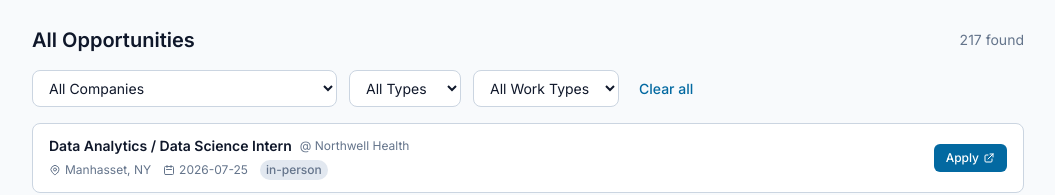
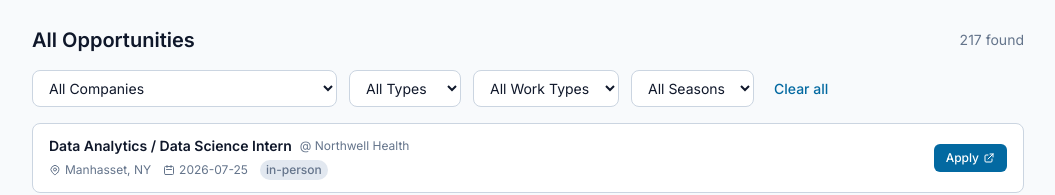
Before and after one commit to nathan1e1-1/internship-website, a Next.js app: page / in a window 1280 px wide. Shown: the part 122-317 px from the top of the page, without its empty margins (112-1167 px from the left). Built offline with nearby package versions, Linux system fonts and the light colour scheme.

Commit message:
feat: add season UI badges/filters + 20 new top-tier company checkers

```diff
--- a/src/app/page.tsx
+++ b/src/app/page.tsx
@@ -12,11 +12,12 @@ interface Filters {
   company: string;
   type: string;
   workType: string;
+  season: string;
 }
 
 export default function Home() {
   const [internships, setInternships] = useState<Internship[]>([]);
-  const [activeFilters, setActiveFilters] = useState<Filters>({ company: '', type: '', workType: '' });
+  const [activeFilters, setActiveFilters] = useState<Filters>({ company: '', type: '', workType: '', season: '' });
   const [lastUpdated, setLastUpdated] = useState<string>('unknown');
   const [isLoading, setIsLoading] = useState(true);
 
@@ -53,6 +54,9 @@ export default function Home() {
     if (activeFilters.workType) {
       result = result.filter((i) => i.work_type === activeFilters.workType);
     }
+    if (activeFilters.season) {
+      result = result.filter((i) => i.season === activeFilters.season);
+    }
     return result;
   }, [internships, activeFilters]);
 
@@ -63,6 +67,7 @@ export default function Home() {
     companies: Array.from(new Set(internships.map((i) => i.company))).sort(),
     types: Array.from(new Set(internships.map((i) => i.type))).sort(),
     workTypes: Array.from(new Set(internships.map((i) => i.work_type))).sort(),
+    seasons: Array.from(new Set(internships.map((i) => i.season).filter((s): s is string => !!s))).sort(),
   }), [internships]);
 
   return (
@@ -87,7 +92,7 @@ export default function Home() {
                 filters={filters}
                 activeFilters={activeFilters}
                 onChange={setActiveFilters}
-                onClear={() => setActiveFilters({ company: '', type: '', workType: '' })}
+                onClear={() => setActiveFilters({ company: '', type: '', workType: '', season: '' })}
               />
               <InternshipList internships={general} />
             </section>
--- a/src/components/FeaturedSection.tsx
+++ b/src/components/FeaturedSection.tsx
@@ -29,9 +29,16 @@ export function FeaturedSection({ internships }: FeaturedSectionProps) {
             >
               <div className="flex justify-between items-start mb-3">
                 <h3 className="font-bold text-lg text-card-foreground">{internship.company}</h3>
-                <span className={`text-xs px-2.5 py-1 rounded-full font-medium ${badge.color} ${badge.darkColor}`}>
-                  {badge.text}
-                </span>
+                <div className="flex gap-2">
+                  {internship.season && (
+                    <span className="text-xs px-2.5 py-1 rounded-full font-medium bg-blue-100 text-blue-700 dark:bg-blue-950 dark:text-blue-300">
+                      {internship.season}
+                    </span>
+                  )}
+                  <span className={`text-xs px-2.5 py-1 rounded-full font-medium ${badge.color} ${badge.darkColor}`}>
+                    {badge.text}
+                  </span>
+                </div>
               </div>
               <p className="text-muted-foreground mb-4 text-sm">{internship.title}</p>
               <a
--- a/src/components/FilterBar.tsx
+++ b/src/components/FilterBar.tsx
@@ -2,12 +2,14 @@ interface FilterOptions {
   companies: string[];
   types: string[];
   workTypes: string[];
+  seasons: string[];
 }
 
 interface ActiveFilters {
   company: string;
   type: string;
   workType: string;
+  season: string;
 }
 
 interface FilterBarProps {
@@ -18,7 +20,7 @@ interface FilterBarProps {
 }
 
 export function FilterBar({ filters, activeFilters, onChange, onClear }: FilterBarProps) {
-  const current = activeFilters || { company: '', type: '', workType: '' };
+  const current = activeFilters || { company: '', type: '', workType: '', season: '' };
 
   const handleChange = (field: keyof ActiveFilters, value: string) => {
     onChange({ ...current, [field]: value });
@@ -68,6 +70,20 @@ export function FilterBar({ filters, activeFilters, onChange, onClear }: FilterB
           ))}
         </select>
       </div>
+      <div>
+        <label htmlFor="season" className="sr-only">Season</label>
+        <select
+          id="season"
+          value={current.season}
+          onChange={(e) => handleChange('season', e.target.value)}
+          className="border border-border rounded-lg px-3 py-2 text-sm bg-card text-card-foreground focus:outline-none focus:ring-2 focus:ring-ring"
+        >
+          <option value="">All Seasons</option>
+          {filters.seasons.map((s) => (
+            <option key={s} value={s}>{s}</option>
+          ))}
+        </select>
+      </div>
       <button
         onClick={onClear}
         className="text-sm text-primary hover:text-secondary font-medium transition-colors duration-150 focus:outline-none focus:ring-2 focus:ring-ring rounded px-2 py-1"
--- a/src/components/InternshipCard.tsx
+++ b/src/components/InternshipCard.tsx
@@ -40,6 +40,11 @@ export function InternshipCard({ internship }: InternshipCardProps) {
             <span className="px-1.5 py-0.5 rounded-full bg-muted text-muted-foreground font-medium">
               {internship.work_type}
             </span>
+            {internship.season && (
+              <span className="px-1.5 py-0.5 rounded-full bg-blue-100 text-blue-700 dark:bg-blue-950 dark:text-blue-300 font-medium">
+                {internship.season}
+              </span>
+            )}
           </div>
         </div>
 
```
Also changed, not shown: 1 other file (tests, documents, lock files or other folders).
